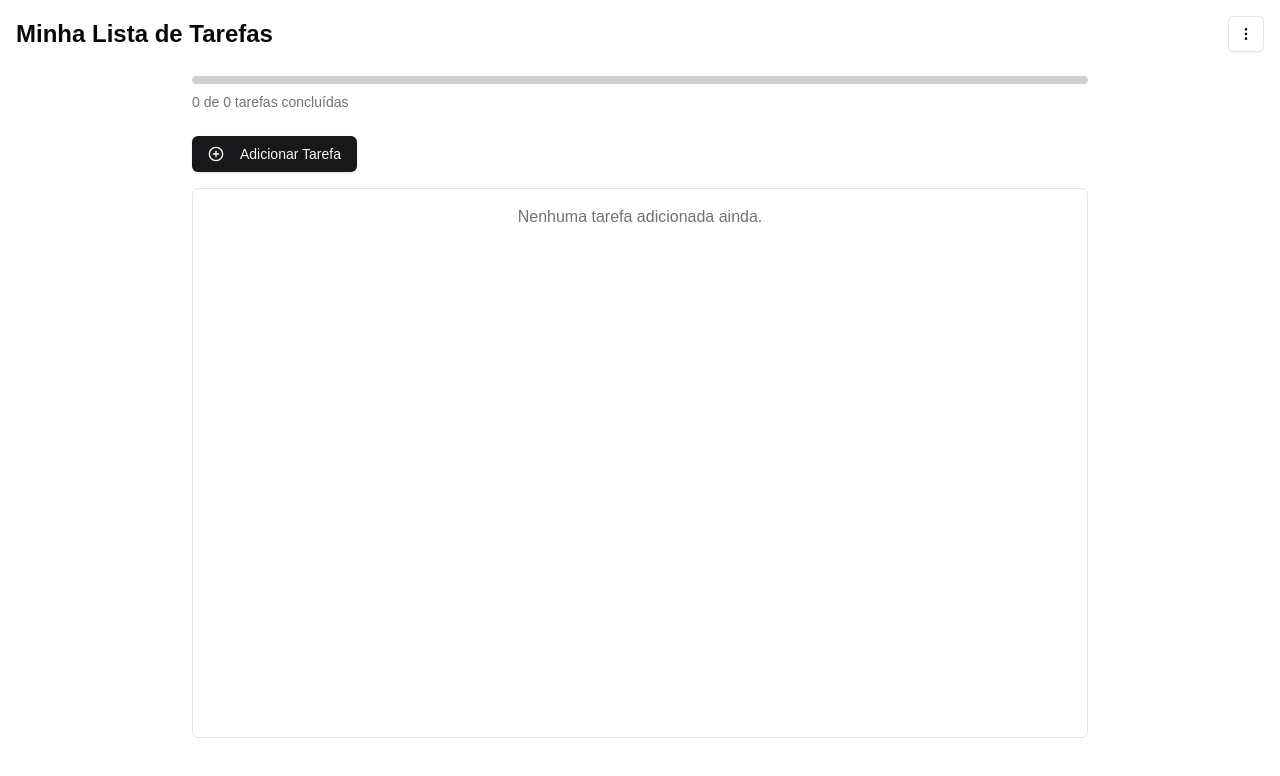
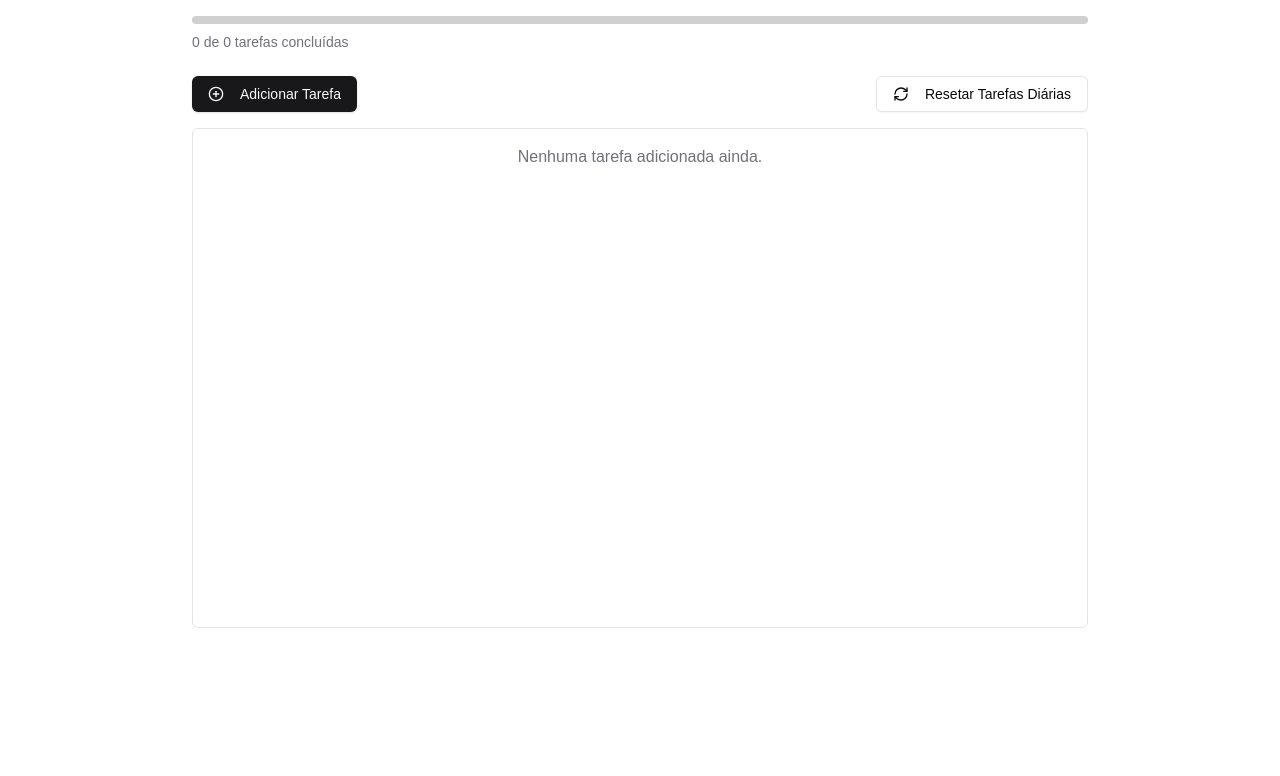
Before and after one commit to AdmilsonBittencourt/Boostify-front, a Next.js app in the folder boostify/: page /cadastro-de-tarefa in a window 1280 px wide. Shown: the top 776 px of the page. Built offline with nearby package versions, Linux system fonts and the light colour scheme.

Commit message:
add task diaria

```diff
--- a/boostify/src/app/cadastro-de-tarefa/page.tsx
+++ b/boostify/src/app/cadastro-de-tarefa/page.tsx
@@ -1,18 +1,16 @@
-"use client"
+'use client'
 
-import { useState } from "react"
+import { useState, useEffect } from "react"
 import { Button } from "@/components/ui/button"
 import { Input } from "@/components/ui/input"
 import { ScrollArea } from "@/components/ui/scroll-area"
-// import { Checkbox } from "@/components/ui/checkbox"
-import { PlusCircle, Home, Calendar, Settings, MoreVertical } from "lucide-react"
+import { PlusCircle, RefreshCw } from "lucide-react"
 import { Dialog, DialogContent, DialogHeader, DialogTitle, DialogTrigger } from "@/components/ui/dialog"
 import { Label } from "@/components/ui/label"
 import { Textarea } from "@/components/ui/textarea"
 import { Select, SelectContent, SelectItem, SelectTrigger, SelectValue } from "@/components/ui/select"
-import { DropdownMenu, DropdownMenuContent, DropdownMenuItem, DropdownMenuTrigger } from "@/components/ui/dropdown-menu"
 import { Progress } from "@/components/ui/progress"
-// import { TaskItem, Task } from "@/components/TaskItem"
+import { Switch } from "@/components/ui/switch"
 
 interface Task {
   id: number;
@@ -20,9 +18,9 @@ interface Task {
   description: string;
   prioridade: string;
   completed: boolean;
+  isDaily: boolean;
 }
 
-// Add this component before the TodoHome component
 function TaskItem({ task, onEdit, onDelete, onToggle }: {
   task: Task;
   onEdit: (task: Task) => void;
@@ -41,6 +39,7 @@ function TaskItem({ task, onEdit, onDelete, onToggle }: {
         <div className={`${task.completed ? 'line-through text-muted-foreground' : ''}`}>
           <h3 className="font-medium">{task.title}</h3>
           <p className="text-sm text-muted-foreground">{task.description}</p>
+          <div className="flex items-center space-x-2">
             <span className={`text-xs px-2 py-1 rounded-full ${
               task.prioridade === 'alta' ? 'bg-red-100 text-red-800' :
               task.prioridade === 'media' ? 'bg-yellow-100 text-yellow-800' :
@@ -48,6 +47,12 @@ function TaskItem({ task, onEdit, onDelete, onToggle }: {
             }`}>
               {task.prioridade}
             </span>
+            {task.isDaily && (
+              <span className="text-xs px-2 py-1 rounded-full bg-blue-100 text-blue-800">
+                Diária
+              </span>
+            )}
+          </div>
         </div>
       </div>
       <div className="flex space-x-2">
@@ -62,20 +67,41 @@ function TaskItem({ task, onEdit, onDelete, onToggle }: {
   );
 }
 
-export default function TodoHome() {
+export default function Component() {
   const [tasks, setTasks] = useState<Task[]>([])
+  const [dailyTasks, setDailyTasks] = useState<Task[]>([])
   const [editingTask, setEditingTask] = useState<Task | null>(null)
   const [isDialogOpen, setIsDialogOpen] = useState(false)
+
+  useEffect(() => {
+    const storedTasks = localStorage.getItem('tasks')
+    const storedDailyTasks = localStorage.getItem('dailyTasks')
+    if (storedTasks) setTasks(JSON.parse(storedTasks))
+    if (storedDailyTasks) setDailyTasks(JSON.parse(storedDailyTasks))
+  }, [])
+
+  useEffect(() => {
+    localStorage.setItem('tasks', JSON.stringify(tasks))
+    localStorage.setItem('dailyTasks', JSON.stringify(dailyTasks))
+  }, [tasks, dailyTasks])
 
   const addOrUpdateTask = (task: Task) => {
     if (!task.title.trim()) {
       return;
     }
 
+    if (task.isDaily) {
+      if (task.id) {
+        setDailyTasks(dailyTasks.map(t => t.id === task.id ? task : t))
+      } else {
+        setDailyTasks([...dailyTasks, { ...task, id: Date.now() }])
+      }
+    } else {
       if (task.id) {
         setTasks(tasks.map(t => t.id === task.id ? task : t))
       } else {
         setTasks([...tasks, { ...task, id: Date.now() }])
+      }
     }
     setIsDialogOpen(false)
     setEditingTask(null)
@@ -83,21 +109,30 @@ export default function TodoHome() {
 
   const deleteTask = (id: number) => {
     setTasks(tasks.filter(task => task.id !== id))
+    setDailyTasks(dailyTasks.filter(task => task.id !== id))
   }
 
   const toggleTask = (id: number) => {
     setTasks(tasks.map(task =>
       task.id === id ? { ...task, completed: !task.completed } : task
     ))
+    setDailyTasks(dailyTasks.map(task =>
+      task.id === id ? { ...task, completed: !task.completed } : task
+    ))
   }
 
-  const completedTasksCount = tasks.filter(task => task.completed).length
-  const totalTasks = tasks.length
+  const resetDailyTasks = () => {
+    setDailyTasks(dailyTasks.map(task => ({ ...task, completed: false })))
+  }
+
+  const allTasks = [...tasks, ...dailyTasks]
+  const completedTasksCount = allTasks.filter(task => task.completed).length
+  const totalTasks = allTasks.length
   const progressPercentage = totalTasks > 0 ? (completedTasksCount / totalTasks) * 100 : 0
 
   return (
     <div className="min-h-screen bg-background p-4">
-      <header className="flex justify-between items-center mb-6">
+      {/* <header className="flex justify-between items-center mb-6">
         <h1 className="text-2xl font-bold">Minha Lista de Tarefas</h1>
         <DropdownMenu>
           <DropdownMenuTrigger asChild>
@@ -121,7 +156,7 @@ export default function TodoHome() {
             </DropdownMenuItem>
           </DropdownMenuContent>
         </DropdownMenu>
-      </header>
+      </header> */}
 
       <div className="max-w-4xl mx-auto">
         <div className="mb-6">
@@ -131,7 +166,7 @@ export default function TodoHome() {
           </p>
         </div>
 
-        {/* Add task button */}
+        <div className="flex justify-between items-center mb-4">
           <Dialog open={isDialogOpen} onOpenChange={setIsDialogOpen}>
             <DialogTrigger asChild>
               <Button onClick={() => setEditingTask(null)}>
@@ -151,7 +186,8 @@ export default function TodoHome() {
                   title: (formData.get('title') as string)?.trim() || '',
                   description: (formData.get('description') as string)?.trim() || '',
                   prioridade: (formData.get('prioridade') as string) || 'baixa',
-                completed: editingTask?.completed || false
+                  completed: editingTask?.completed || false,
+                  isDaily: formData.get('isDaily') === 'on'
                 }
                 addOrUpdateTask(newTask)
               }}>
@@ -166,7 +202,7 @@ export default function TodoHome() {
                   </div>
                   <div>
                     <Label htmlFor="prioridade">Prioridade</Label>
-                  <Select name="prioridade" defaultValue={editingTask?.prioridade || "pessoal"}>
+                    <Select name="prioridade" defaultValue={editingTask?.prioridade || "baixa"}>
                       <SelectTrigger>
                         <SelectValue placeholder="Selecione uma categoria" />
                       </SelectTrigger>
@@ -177,18 +213,46 @@ export default function TodoHome() {
                       </SelectContent>
                     </Select>
                   </div>
+                  <div className="flex items-center space-x-2">
+                    <Switch id="isDaily" name="isDaily" defaultChecked={editingTask?.isDaily} />
+                    <Label htmlFor="isDaily">Tarefa Diária</Label>
+                  </div>
                   <Button type="submit">{editingTask ? 'Atualizar' : 'Adicionar'}</Button>
                 </div>
               </form>
             </DialogContent>
           </Dialog>
+          <Button variant="outline" onClick={resetDailyTasks}>
+            <RefreshCw className="mr-2 h-4 w-4" />
+            Resetar Tarefas Diárias
+          </Button>
+        </div>
 
-        {/* Task list */}
-        <ScrollArea className="h-[calc(100vh-250px)] border rounded-md p-4 mt-4">
-          {tasks.length === 0 ? (
+        <ScrollArea className="h-[calc(100vh-300px)] border rounded-md p-4">
+          {allTasks.length === 0 ? (
             <p className="text-center text-muted-foreground">Nenhuma tarefa adicionada ainda.</p>
           ) : (
             <div className="space-y-4">
+              {dailyTasks.length > 0 && (
+                <div>
+                  <h2 className="text-lg font-semibold mb-2">Tarefas Diárias</h2>
+                  {dailyTasks.map((task) => (
+                    <TaskItem
+                      key={task.id}
+                      task={task}
+                      onEdit={(task) => {
+                        setEditingTask(task)
+                        setIsDialogOpen(true)
+                      }}
+                      onDelete={deleteTask}
+                      onToggle={toggleTask}
+                    />
+                  ))}
+                </div>
+              )}
+              {tasks.length > 0 && (
+                <div>
+                  <h2 className="text-lg font-semibold mb-2">Outras Tarefas</h2>
                   {tasks.map((task) => (
                     <TaskItem
                       key={task.id}
@@ -203,6 +267,8 @@ export default function TodoHome() {
                   ))}
                 </div>
               )}
+            </div>
+          )}
         </ScrollArea>
       </div>
     </div>
```
Lines whose indentation alone changed are shown as unchanged.
